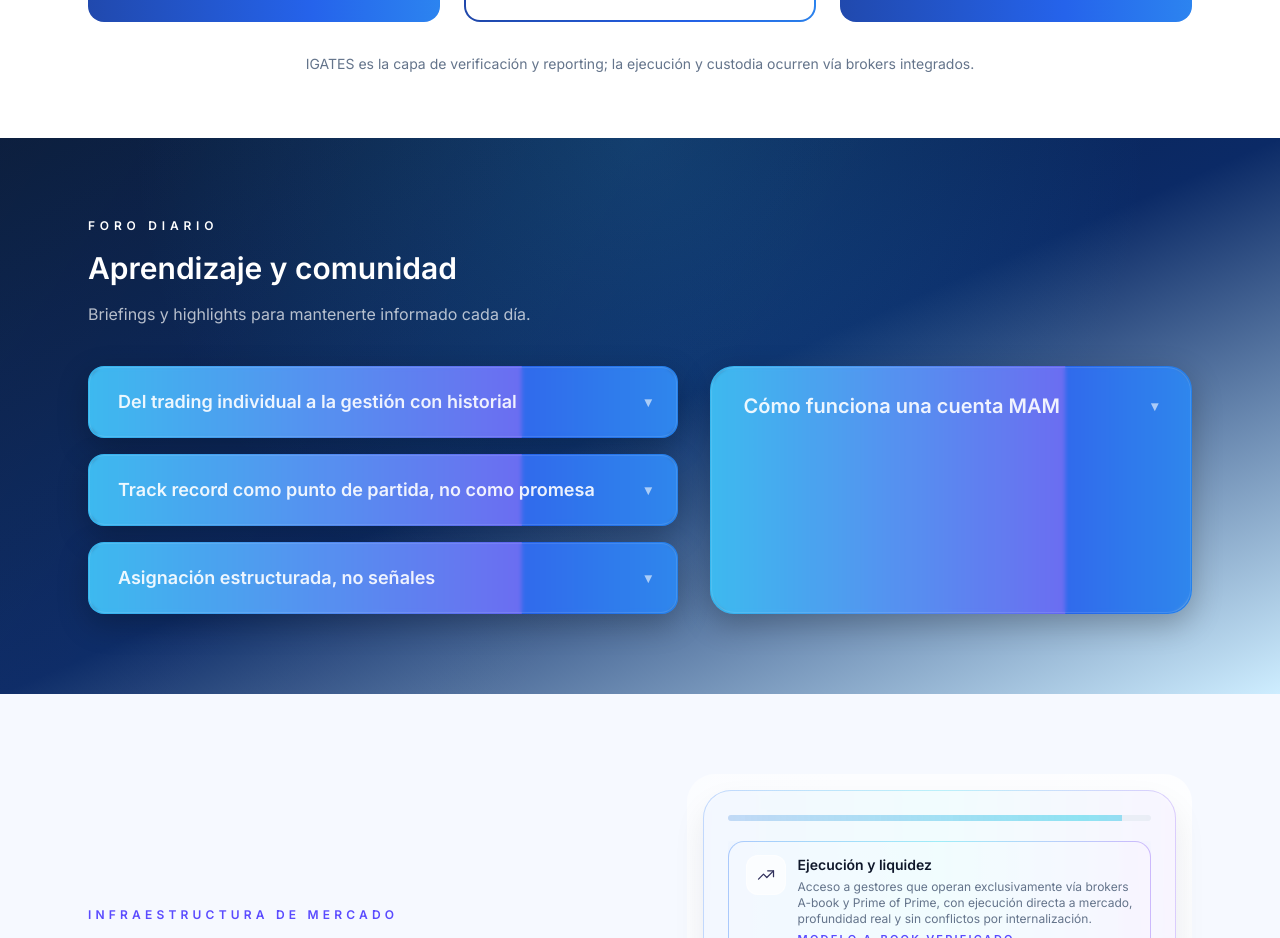
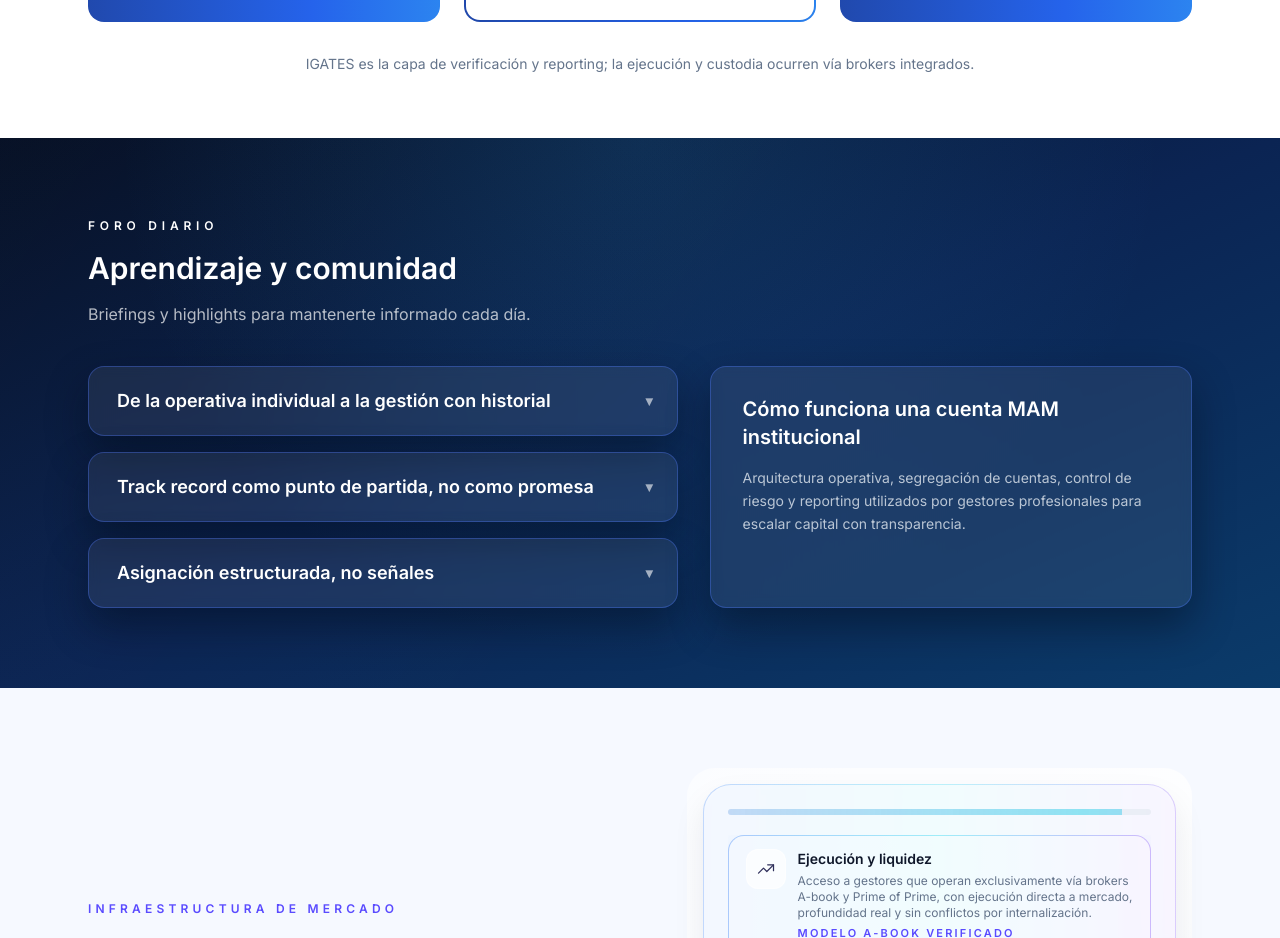
Before and after one commit to Juanherrera-123/Fund_Connect, a Next.js app: page / in a window 1280 px wide. Shown: the part 1480-2418 px from the top of the page. Built offline with nearby package versions, Linux system fonts and the light colour scheme.

Commit message:
Refactor learn section styling

```diff
--- a/src/components/home/Learn.tsx
+++ b/src/components/home/Learn.tsx
@@ -2,42 +2,21 @@ const learnBlocks = [
   {
     titleKey: "learnBlock1Title",
     bodyKey: "learnBlock1Body",
-    title: "Del trading individual a la gestión con historial",
+    title: "De la operativa individual a la gestión con historial",
     body:
-      "Operar de forma individual implica riesgo no sistematizado y ausencia de control externo. La asignación a gestores con track record verificable permite evaluar consistencia, gestión de drawdown y comportamiento en distintos ciclos de mercado antes de comprometer capital.",
+      "Por qué el capital institucional exige estructura, disciplina y continuidad verificable.",
   },
   {
     titleKey: "learnBlock2Title",
     bodyKey: "learnBlock2Body",
     title: "Track record como punto de partida, no como promesa",
-    body:
-      "En entornos institucionales, el historial operativo es el filtro inicial. Rentabilidad, drawdown, correlación y disciplina de ejecución son analizados sobre cuentas reales, no simulaciones ni resultados aislados.",
+    body: "Cómo interpretar historial, drawdowns y ciclos sin caer en marketing de resultados.",
   },
   {
     titleKey: "learnBlock3Title",
     bodyKey: "learnBlock3Body",
     title: "Asignación estructurada, no señales",
-    body:
-      "La asignación de capital se realiza bajo reglas claras de riesgo y ejecución, eliminando decisiones emocionales y garantizando coherencia operativa entre inversores y gestores.",
-  },
-];
-
-const mamDetails = [
-  {
-    key: "learnMamBullet1",
-    text: "El inversor mantiene la custodia total de su capital en una cuenta individual con el broker.",
-  },
-  {
-    key: "learnMamBullet2",
-    text: "El gestor opera de forma remota a través de una estructura MAM, sin acceso a retiros ni custodia.",
-  },
-  {
-    key: "learnMamBullet3",
-    text: "Cada operación se replica proporcionalmente según el capital asignado.",
-  },
-  {
-    key: "learnMamBullet4",
-    text: "La segregación, ejecución y reporting permanecen a nivel broker.",
+    body: "Diferencia entre modelos de asignación profesional y trading discrecional.",
   },
 ];
 
@@ -51,10 +30,10 @@ export function Learn() {
   return (
     <section
       id="learn"
-      className="relative overflow-hidden bg-gradient-to-br from-[#071a3a] via-[#0b2a66] to-[#0aa7ff]/20 py-20 text-white"
+      className="relative overflow-hidden bg-gradient-to-br from-[#050f24] via-[#0b2453] to-[#0b3b6a] py-20 text-white"
     >
       <div
-        className="pointer-events-none absolute inset-0 before:absolute before:inset-0 before:bg-[radial-gradient(circle_at_top,_rgba(56,189,248,0.22),_transparent_60%)] before:opacity-80 before:content-[''] after:absolute after:inset-0 after:bg-[linear-gradient(120deg,_rgba(255,255,255,0.08),_transparent_60%)] after:opacity-30 after:content-['']"
+        className="pointer-events-none absolute inset-0 before:absolute before:inset-0 before:bg-[radial-gradient(circle_at_top,_rgba(56,189,248,0.18),_transparent_62%)] before:opacity-70 before:content-[''] after:absolute after:inset-0 after:bg-[linear-gradient(120deg,_rgba(255,255,255,0.06),_transparent_60%)] after:opacity-20 after:content-['']"
         aria-hidden="true"
       />
       <div className="relative mx-auto max-w-6xl px-6">
@@ -79,45 +58,36 @@ export function Learn() {
             {learnBlocks.map((block) => (
               <div
                 key={block.titleKey}
-                className="group rounded-2xl bg-gradient-to-r from-blue-600 via-cyan-400 to-indigo-500 p-[1px] shadow-[0_10px_30px_rgba(0,0,0,0.25)] transition-shadow duration-200 hover:shadow-[0_12px_34px_rgba(8,145,178,0.35)] bg-[length:200%_200%] motion-safe:animate-[igatesBorderFlow_10s_linear_infinite] motion-reduce:animate-none"
+                className="group rounded-2xl border border-[rgba(80,120,255,0.35)] bg-[rgba(255,255,255,0.07)] shadow-[0_18px_40px_rgba(3,10,24,0.45)] backdrop-blur-[6px] transition duration-300 ease-out hover:-translate-y-0.5 hover:shadow-[0_20px_45px_rgba(3,10,24,0.55),_0_0_18px_rgba(80,120,255,0.25)]"
               >
-                <details className="group/accordion rounded-2xl border border-white/10 bg-white/5 backdrop-blur-[2px] transition duration-200 hover:bg-white/7 group-hover:bg-white/7 group-open/accordion:bg-white/8">
-                  <summary className="relative flex cursor-pointer items-center justify-between gap-4 px-6 py-5 pl-7 text-left text-lg font-semibold text-white/90 marker:content-none focus-visible:outline-none focus-visible:ring-2 focus-visible:ring-cyan-300/70 focus-visible:ring-offset-2 focus-visible:ring-offset-[#071a3a]">
-                    <span className="absolute left-0 top-4 bottom-4 w-[2px] bg-gradient-to-b from-cyan-300/80 via-blue-500/70 to-indigo-500/70 opacity-0 transition duration-200 group-open/accordion:opacity-100" />
+                <details className="group/accordion rounded-2xl">
+                  <summary className="relative flex cursor-pointer items-center justify-between gap-4 px-6 py-5 pl-7 text-left text-lg font-semibold text-white marker:content-none focus-visible:outline-none focus-visible:ring-2 focus-visible:ring-cyan-300/70 focus-visible:ring-offset-2 focus-visible:ring-offset-[#050f24]">
+                    <span className="absolute left-0 top-4 bottom-4 w-[2px] bg-gradient-to-b from-igates-300/70 via-igates-400/60 to-igates-500/60 opacity-0 transition duration-200 group-open/accordion:opacity-100" />
                     <span data-i18n={block.titleKey}>{block.title}</span>
                     {accordionArrow}
                   </summary>
-                  <div className="px-6 pb-6">
-                    <p className="text-sm leading-relaxed text-white/70" data-i18n={block.bodyKey}>
-                      {block.body}
-                    </p>
+                  <div className="grid grid-rows-[0fr] px-6 pb-0 transition-[grid-template-rows] duration-300 ease-out group-open/accordion:grid-rows-[1fr]">
+                    <div className="overflow-hidden pb-6">
+                      <p className="text-sm leading-relaxed text-slate-200/80" data-i18n={block.bodyKey}>
+                        {block.body}
+                      </p>
+                    </div>
                   </div>
                 </details>
               </div>
             ))}
           </div>
-          <div className="rounded-3xl bg-gradient-to-r from-blue-600 via-cyan-400 to-indigo-500 p-[1px] shadow-[0_10px_30px_rgba(0,0,0,0.25)] bg-[length:200%_200%] motion-safe:animate-[igatesBorderFlow_10s_linear_infinite] motion-reduce:animate-none">
-            <aside className="h-full rounded-3xl border border-white/10 bg-white/5 backdrop-blur-[2px] transition duration-200 hover:bg-white/7">
-              <details className="group/accordion h-full">
-                <summary className="flex cursor-pointer items-center justify-between gap-4 px-8 py-6 text-left text-xl font-semibold text-white/90 marker:content-none focus-visible:outline-none focus-visible:ring-2 focus-visible:ring-cyan-300/70 focus-visible:ring-offset-2 focus-visible:ring-offset-[#071a3a]">
-                  <span data-i18n="learnMamTitle">Cómo funciona una cuenta MAM</span>
-                  {accordionArrow}
-                </summary>
-                <div className="px-8 pb-6">
-                  <div className="space-y-4 text-sm leading-relaxed text-white/70">
-                    {mamDetails.map((detail) => (
-                      <p key={detail.key} data-i18n={detail.key}>
-                        {detail.text}
-                      </p>
-                    ))}
-                  </div>
-                  <p className="mt-6 text-sm font-semibold text-white" data-i18n="learnMamClosing">
-                    IGATES facilita la conexión, verificación y control. La ejecución ocurre donde debe: en el mercado.
-                  </p>
-                </div>
-              </details>
-            </aside>
-          </div>
+          <aside className="rounded-2xl border border-[rgba(80,120,255,0.35)] bg-[rgba(255,255,255,0.07)] shadow-[0_18px_40px_rgba(3,10,24,0.45)] backdrop-blur-[6px] transition duration-300 ease-out hover:-translate-y-0.5 hover:shadow-[0_20px_45px_rgba(3,10,24,0.55),_0_0_18px_rgba(80,120,255,0.25)]">
+            <div className="flex h-full flex-col gap-4 px-8 py-7">
+              <h3 className="text-xl font-semibold text-white" data-i18n="learnMamTitle">
+                Cómo funciona una cuenta MAM institucional
+              </h3>
+              <p className="text-sm leading-relaxed text-slate-200/80" data-i18n="learnMamBody">
+                Arquitectura operativa, segregación de cuentas, control de riesgo y reporting utilizados por gestores
+                profesionales para escalar capital con transparencia.
+              </p>
+            </div>
+          </aside>
         </div>
       </div>
     </section>
```
